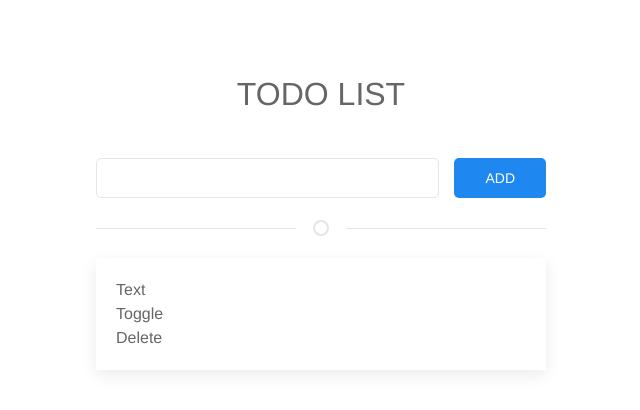
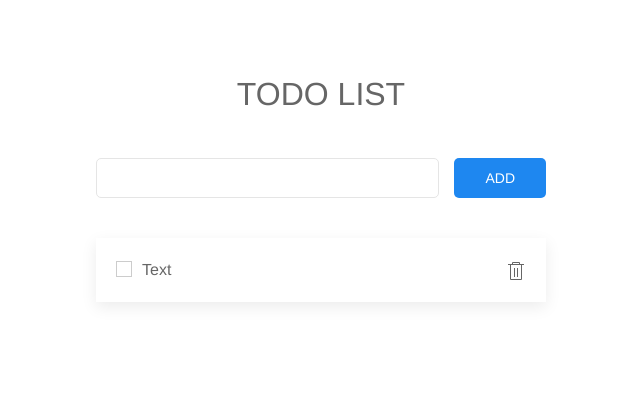
Before and after one commit to codingcourses/javascript-todo-list-project, a plain HTML site: page index.html in a window 1280 px wide. Shown: the whole page, without its empty margins (319-959 px from the left). Drawn offline with nearby package versions, Linux system fonts and the light colour scheme.

Commit message:
Add list item css

```diff
--- a/index.html
+++ b/index.html
@@ -31,14 +31,14 @@
             </div>
           </div>
 
-          <hr class="uk-divider-icon">
-
-          <ul class="uk-list">
-            <li>
-              <div class="uk-card uk-card-default uk-card-body uk-card-small">
-                <div>Text</div>
-                <div>Toggle</div>
-                <div>Delete</div>
+          <ul class="uk-list uk-margin-medium-top">
+            <li class="uk-card uk-card-default uk-card-body uk-card-small uk-flex">
+              <div class="uk-margin-small-right">
+                <input class="uk-checkbox" type="checkbox">
+              </div>
+              <div class="uk-width-expand">Text</div>
+              <div>
+                <a uk-icon="trash"></a>
               </div>
             </li>
           </ul>
```
